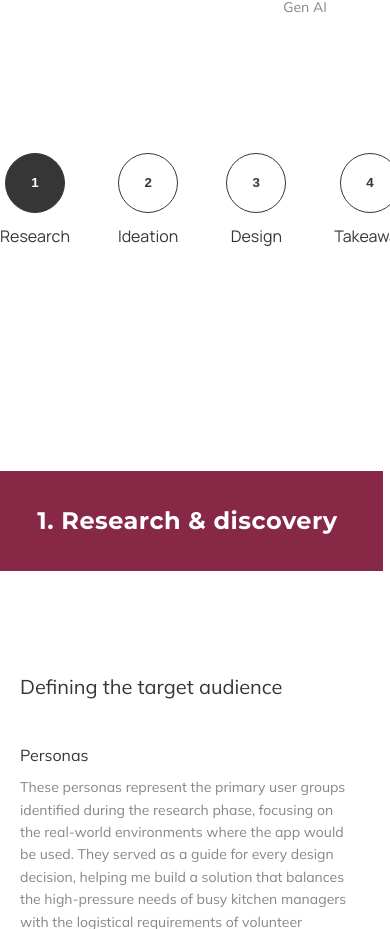
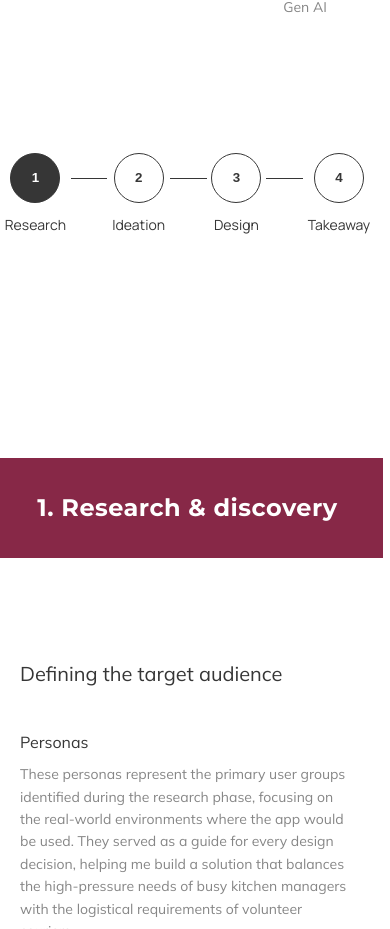
Before and after one commit to mikaridley/Eldan-Ridley-s-Portfolio, a React (Vite) app: page /kindred in a window 390 px wide. Shown: the part 2238-3167 px from the top of the page. Built offline with nearby package versions, Linux system fonts and the light colour scheme; a web font is replaced by a local one.

Commit message:
Refactor Stepper component styles

```diff
--- a/src/assets/styles/cmps/Stepper.css
+++ b/src/assets/styles/cmps/Stepper.css
@@ -21,12 +21,13 @@
   }
 
   .stepper-wrapper {
+    display: grid;
+    place-items: center;
     padding-block: 1.5rem;
-    max-width: 73rem;
-    margin-inline: auto;
+    margin-inline: 0.3rem;
 
     &.is-sticky {
-      max-width: 117rem;
+      width: 100%;
     }
 
     .stepper {
@@ -38,7 +39,7 @@
         flex: 1;
         height: 0;
         border-top: 1px solid var(--dark-grey);
-        margin-inline: 1.5rem;
+        margin-inline: 0.3rem;
         margin-top: 25px;
         align-self: flex-start;
       }
@@ -52,8 +53,8 @@
         .stepper-circle {
           display: grid;
           place-items: center;
-          width: 60px;
-          height: 60px;
+          width: 50px;
+          height: 50px;
           border-radius: 50%;
           font-weight: 700;
           background-color: #fff;
@@ -82,14 +83,11 @@
           background: none;
           border: none;
           padding: 0;
-          font: inherit;
+          font: 0.875rem;
           cursor: pointer;
         }
       }
 
-      .is-sticky & {
-        max-width: 90%;
-      }
     }
   }
 
--- a/src/assets/styles/setup/mq.css
+++ b/src/assets/styles/setup/mq.css
@@ -141,7 +141,7 @@
 
   .stepper-wrapper.is-sticky {
     max-width: 100%;
-    padding-inline: clamp(1rem, 4vw, 2rem);
+    padding-inline: 0.3rem;
     box-sizing: border-box;
   }
 
@@ -166,7 +166,7 @@
 
         .stepper-label {
           margin-block-start: 0.75rem;
-          font-size: inherit;
+          font-size: 0.875rem;
         }
       }
     }
@@ -260,8 +260,12 @@
   .stepper-wrapper {
     padding-block: 1rem;
 
+    .stepper {
+      width: 100%;
+    }
+
     .stepper-connector {
-      margin-inline: 0.25rem;
+      margin-inline: 0;
       margin-top: 20px;
     }
 
@@ -282,6 +286,13 @@
   .stepper-wrapper.is-sticky .stepper-circle {
     width: 40px;
     height: 40px;
+  }
+
+  /* Keep sticky stepper full width so connectors can stretch */
+  .stepper-wrapper.is-sticky .stepper {
+    width: 100%;
+    max-width: 100%;
+    min-width: 0;
   }
 
   .home-page {
```
